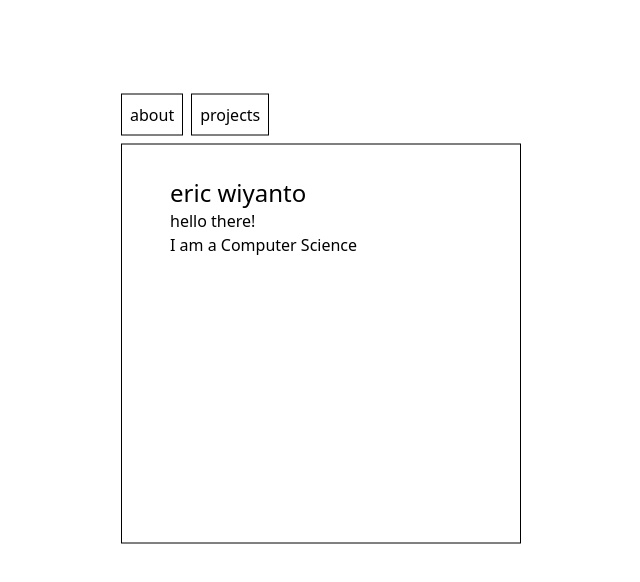
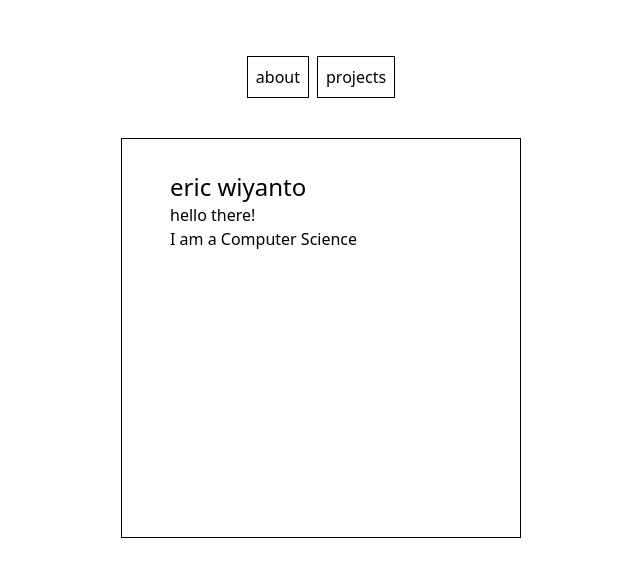
Before and after one commit to wiyantoeric/portfolio, a Next.js app: page / in a window 1280 px wide. Shown: the top 582 px of the page, without its empty margins (319-959 px from the left). Built offline with nearby package versions, Linux system fonts and the light colour scheme.

Commit message:
feat: create container
used as boilerplate for page

```diff
--- a/components/Container.jsx
+++ b/components/Container.jsx
@@ -7,10 +7,10 @@
     return (
       <>
         <Head>
-          <title>{this.props.title ? this.props.title : 'eric wiyanto'}</title>
+          <title>{this.props.title ? `eric wiyanto - ${this.props.title}` : 'eric wiyanto'}</title>
         </Head>
         <main>
-          <div className="absolute top-1/4 left-1/2 -translate-y-1/4 -translate-x-1/2">
+          <div className="flex flex-col items-center gap-y-8 py-12">
             <Links />
             {this.props.children}
           </div>
```
